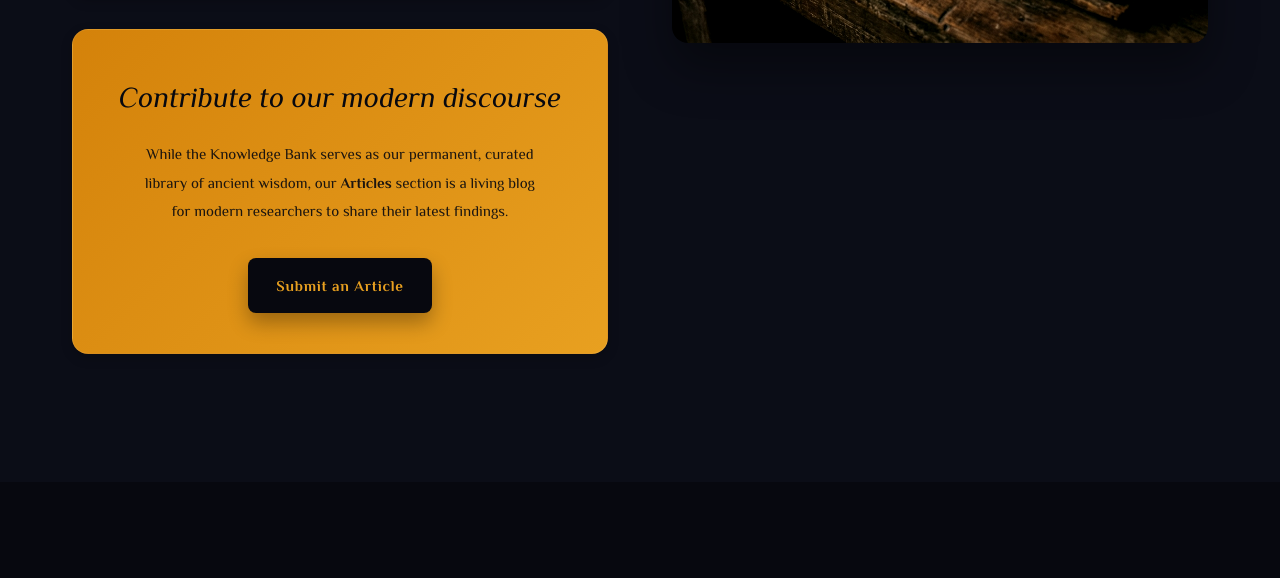
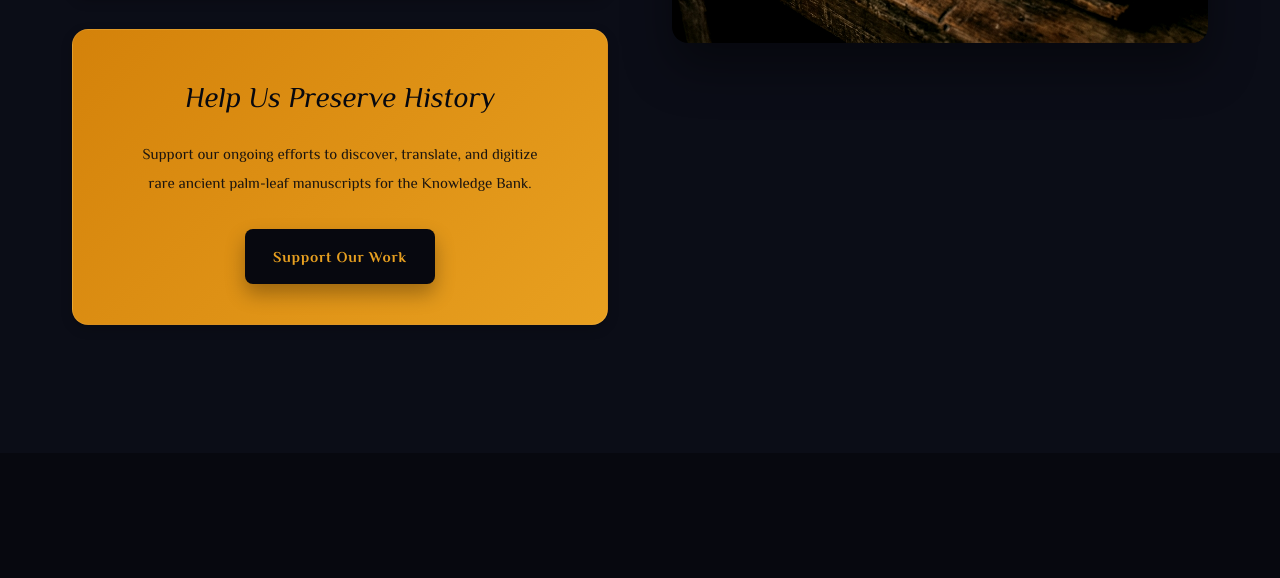
Before and after one commit to harishchatra/Suprabha-Trust, a plain HTML site: page knowledge.html in a window 1280 px wide. Shown: the part 1063-1641 px from the top of the page. Drawn offline with Linux system fonts and the light colour scheme.

Commit message:
UI/UX: Replaced out-of-place Articles CTA with a highly relevant Manuscript Digitization CTA inside the Knowledge Bank

```diff
--- a/knowledge.html
+++ b/knowledge.html
@@ -190,9 +190,9 @@
         </div>
         <!-- Call to Action Card -->
         <div class="card reveal reveal-delay-2" style="padding: 2.5rem; background: var(--gradient-primary); text-align: center; justify-content: center;">
-          <p style="font-family: var(--font-display); font-size: 1.8rem; color: var(--color-deep); font-style: italic; margin-bottom: 1rem;">Contribute to our modern discourse</p>
-          <p style="font-size: 15px; color: var(--color-deep); max-width: 400px; margin: 0 auto 2rem; opacity: 0.9;">While the Knowledge Bank serves as our permanent, curated library of ancient wisdom, our <strong>Articles</strong> section is a living blog for modern researchers to share their latest findings.</p>
-          <a href="articles.html" class="btn-secondary" style="margin: 0 auto; background: var(--color-deep); color: var(--color-primary) !important; border: none; box-shadow: 0 10px 20px rgba(0,0,0,0.3);">Submit an Article</a>
+          <p style="font-family: var(--font-display); font-size: 1.8rem; color: var(--color-deep); font-style: italic; margin-bottom: 1rem;">Help Us Preserve History</p>
+          <p style="font-size: 15px; color: var(--color-deep); max-width: 400px; margin: 0 auto 2rem; opacity: 0.9;">Support our ongoing efforts to discover, translate, and digitize rare ancient palm-leaf manuscripts for the Knowledge Bank.</p>
+          <a href="contact.html#donate" class="btn-secondary" style="margin: 0 auto; background: var(--color-deep); color: var(--color-primary) !important; border: none; box-shadow: 0 10px 20px rgba(0,0,0,0.3);">Support Our Work</a>
         </div>
       </div>
 
```
Also changed, not shown: assets/s_knowledge.txt.
